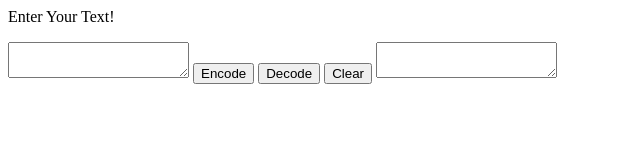
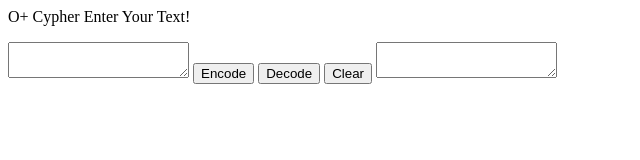
Before and after one commit to digitaldaniel0/digitaldaniel0, a plain HTML site: page index.html in a window 1280 px wide. Shown: the whole page, without its empty margins (0-640 px from the left). Drawn offline with Linux system fonts and the light colour scheme.

Commit message:
Update index.html

```diff
--- a/index.html
+++ b/index.html
@@ -39,7 +39,7 @@ function clearText() {
 </head>
 <body>
 	<p>
-		Enter Your Text!
+		O+ Cypher    Enter Your Text!
 		<p>
     <textarea id="decodedText"></textarea>
     <button id="encodeButton" onclick="encode()">Encode</button>
```
